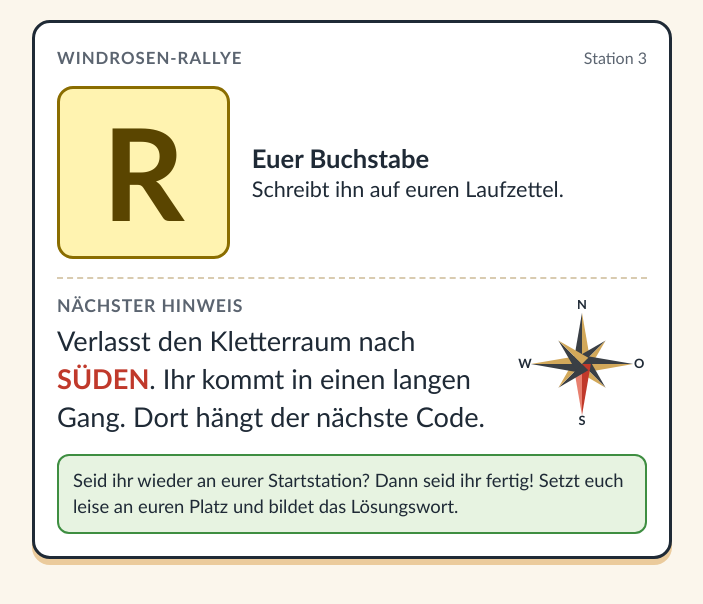
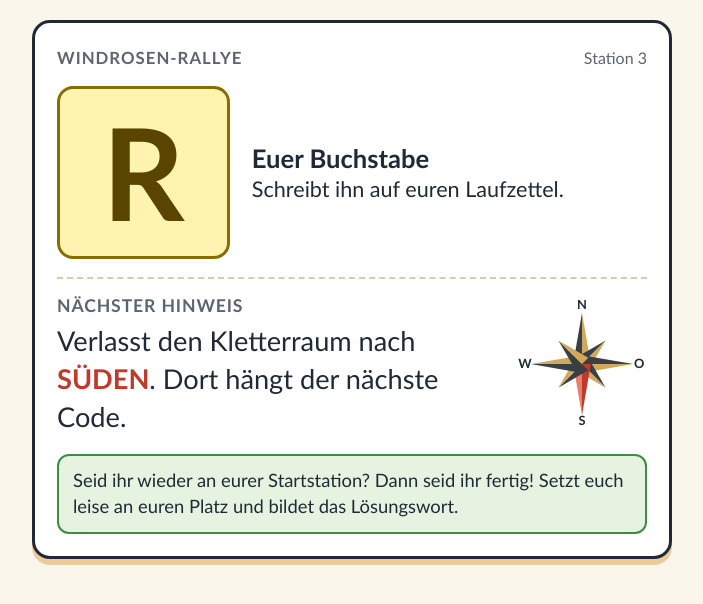
Before and after one commit to TimGDRT/Windrosenrally, a plain HTML site: page station3.html in a window 1280 px wide. Shown: the whole page, without its empty margins (288-991 px from the left). Drawn offline with Linux system fonts and the light colour scheme; a web font is replaced by a local one.

Commit message:
Update station3.html

```diff
--- a/station3.html
+++ b/station3.html
@@ -42,7 +42,7 @@
     <div class="letterlabel"><b>Euer Buchstabe</b>Schreibt ihn auf euren Laufzettel.</div>
   </div>
   <section class="hint">
-    <div><h2>Nächster Hinweis</h2><p>Verlasst den Kletterraum nach <span class="dir">SÜDEN</span>. Ihr kommt in einen langen Gang. Dort hängt der nächste Code.</p></div>
+    <div><h2>Nächster Hinweis</h2><p>Verlasst den Kletterraum nach <span class="dir">SÜDEN</span>. Dort hängt der nächste Code.</p></div>
     <svg class="rose" viewBox="0 0 130 132" role="img" aria-label="Windrose, Richtung S markiert"><polygon points="65.0,13.0 56.0,65.0 65,65" fill="#3A3F45"/><polygon points="65.0,13.0 74.0,65.0 65,65" fill="#D2A85A"/><polygon points="89.0,41.0 58.6,58.6 65,65" fill="#3A3F45"/><polygon points="89.0,41.0 71.4,71.4 65,65" fill="#D2A85A"/><polygon points="117.0,65.0 65.0,56.0 65,65" fill="#3A3F45"/><polygon points="117.0,65.0 65.0,74.0 65,65" fill="#D2A85A"/><polygon points="89.0,89.0 71.4,58.6 65,65" fill="#3A3F45"/><polygon points="89.0,89.0 58.6,71.4 65,65" fill="#D2A85A"/><polygon points="65.0,117.0 74.0,65.0 65,65" fill="#C0392B"/><polygon points="65.0,117.0 56.0,65.0 65,65" fill="#E8806F"/><polygon points="41.0,89.0 71.4,71.4 65,65" fill="#3A3F45"/><polygon points="41.0,89.0 58.6,58.6 65,65" fill="#D2A85A"/><polygon points="13.0,65.0 65.0,74.0 65,65" fill="#3A3F45"/><polygon points="13.0,65.0 65.0,56.0 65,65" fill="#D2A85A"/><polygon points="41.0,41.0 58.6,71.4 65,65" fill="#3A3F45"/><polygon points="41.0,41.0 71.4,58.6 65,65" fill="#D2A85A"/><text x="65" y="9" text-anchor="middle" font-weight="700" font-size="13" fill="#1F2A36">N</text><text x="123" y="69" text-anchor="middle" font-weight="700" font-size="13" fill="#1F2A36">O</text><text x="65" y="127" text-anchor="middle" font-weight="700" font-size="13" fill="#1F2A36">S</text><text x="7" y="69" text-anchor="middle" font-weight="700" font-size="13" fill="#1F2A36">W</text></svg>
   </section>
   <div class="done">Seid ihr wieder an eurer Startstation? Dann seid ihr fertig! Setzt euch leise an euren Platz und bildet das Lösungswort.</div>
```
